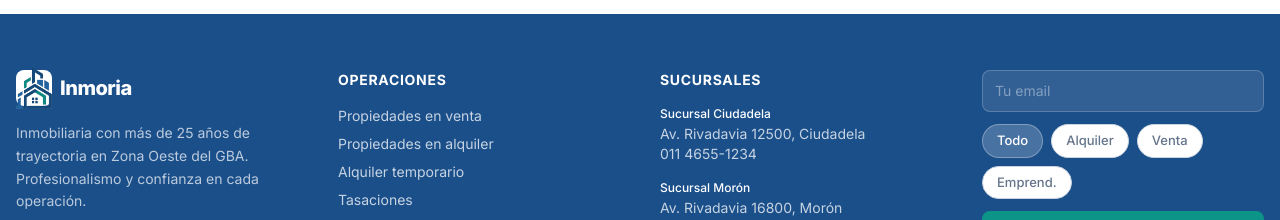
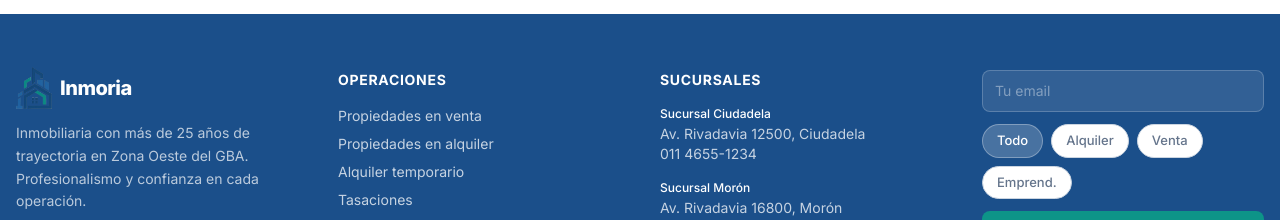
Before and after one commit to CiroMirkin/inmoria-inmobiliaria, a Next.js app: page /contacto in a window 1280 px wide. Shown: the part 1461-1681 px from the top of the page. Built offline with nearby package versions, Linux system fonts and the light colour scheme.

Commit message:
fix: elimina fondo de color del isotipo en el Footer

```diff
--- a/src/components/Footer.tsx
+++ b/src/components/Footer.tsx
@@ -12,7 +12,7 @@
         <div className="grid grid-cols-1 md:grid-cols-2 lg:grid-cols-4 gap-10">
           <div>
             <div className="flex items-center gap-2 mb-4">
-              <div className="w-9 h-9 bg-white rounded-lg flex items-center justify-center">
+              <div className="w-9 h-9 flex items-center justify-center">
                 <Image
                   height={50}
                   width={50}
```
